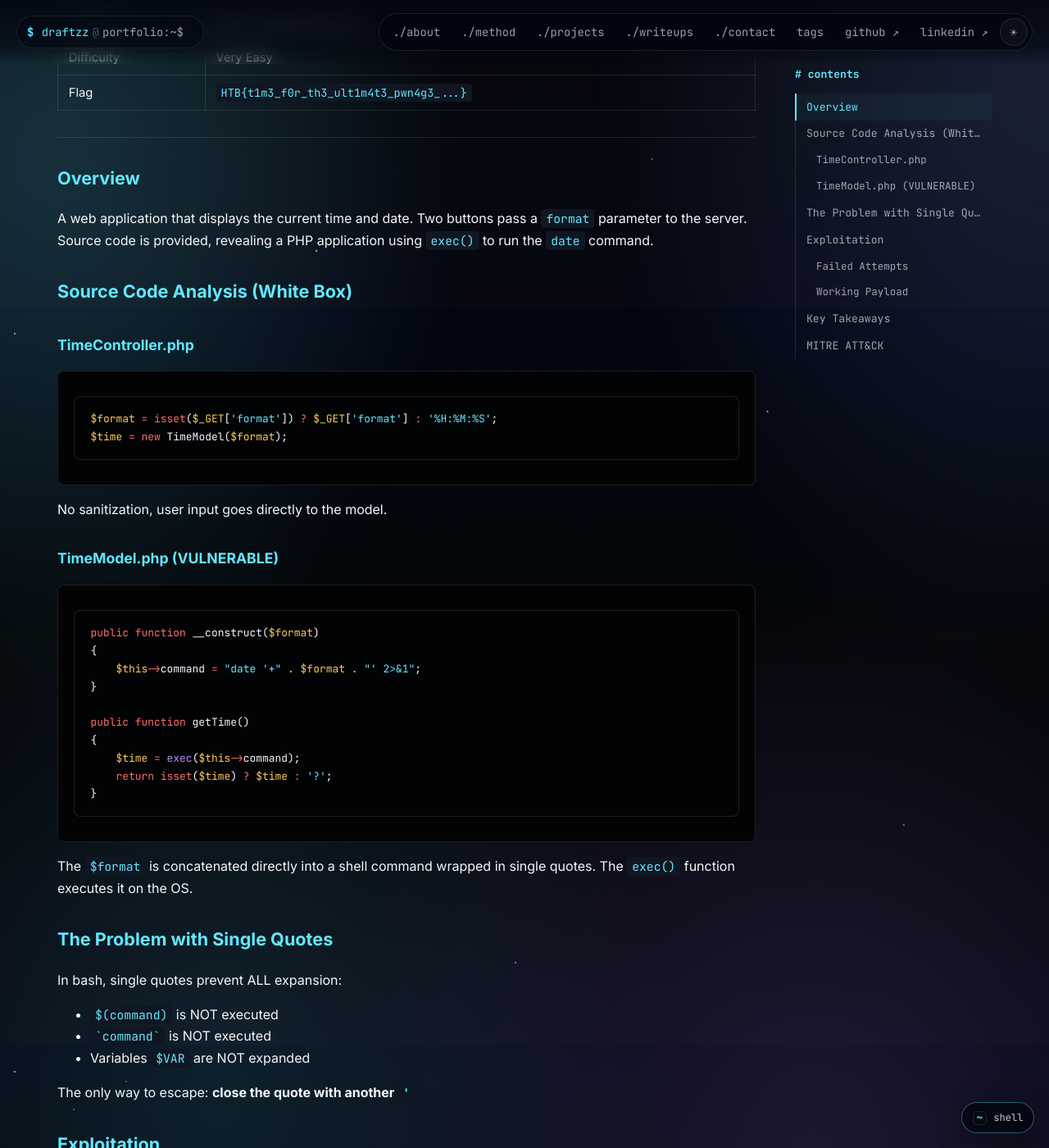
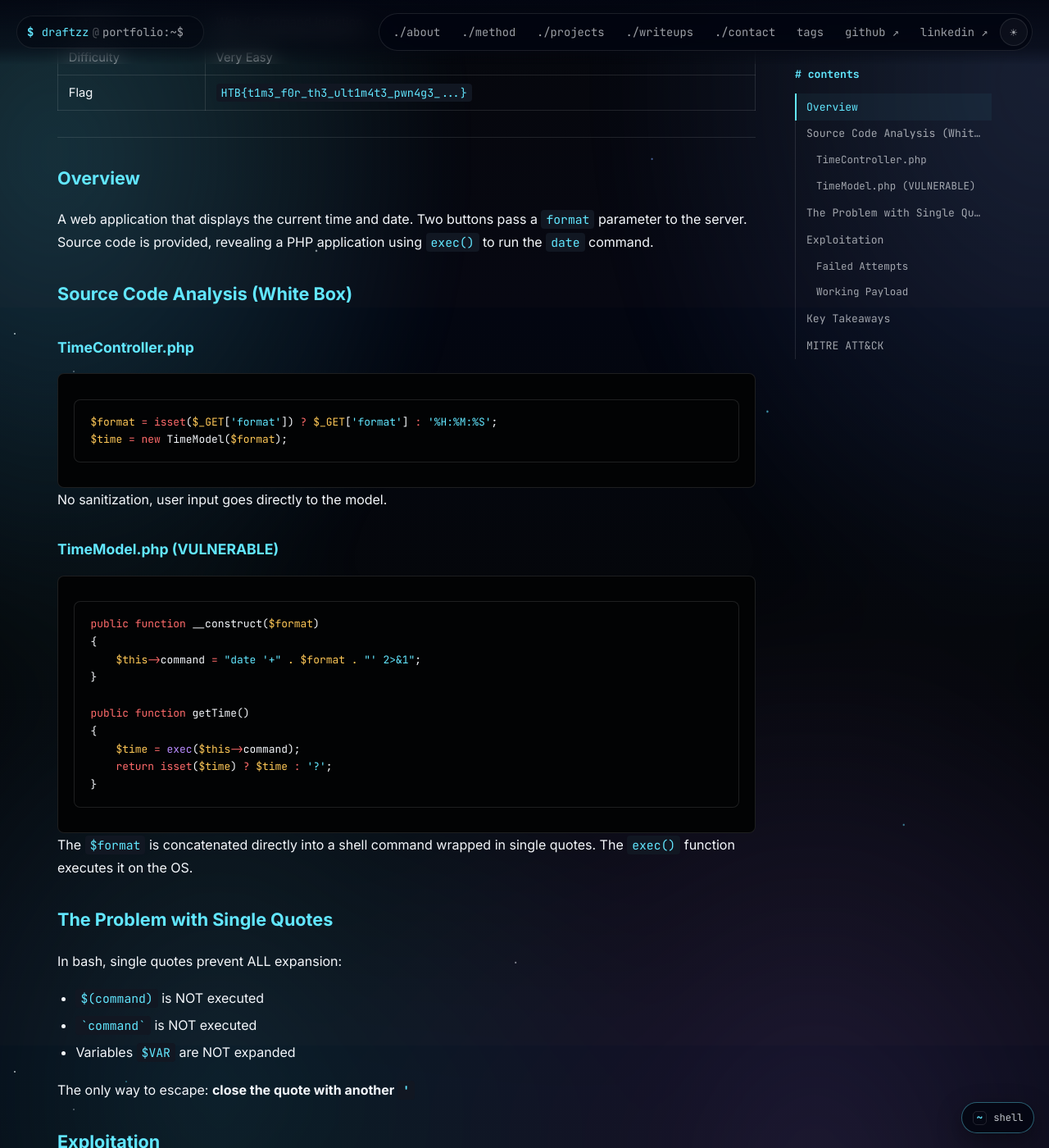
Before and after one commit to draftzz/draftzz.github.io, a Jekyll site: the page built from _writeups/web-time.md, in a window 1280 px wide and 1400 px high, scrolled down 525 px. Shown: the whole window at 82% size. Built offline with Jekyll 4.4.1, drawn with Linux system fonts in a browser that asks for light colours; some web fonts are replaced.

Commit message:
Fix cramped writeup spacing on mobile
The writeup body only set text color — no paragraph/list spacing — so it
relied on browser defaults and read cramped, especially on mobile.

- Give paragraphs and lists explicit margins, line-height, and a tighter
  list indent; space out list items; add overflow-wrap so long tokens
  don't overflow
- Mobile: smaller heading sizes and margins, tighter code-block padding,
  and make wide tables scroll horizontally instead of overflowing

Co-Authored-By: Claude Opus 4.8 (1M context) <noreply@anthropic.com>

```diff
--- a/assets/css/main.css
+++ b/assets/css/main.css
@@ -966,9 +966,13 @@ p { text-wrap: pretty; }
 .writeup__body h1 { font-size: 1.6rem; padding-bottom: .4rem; border-bottom: 1px solid var(--border); }
 .writeup__body h2 { font-size: 1.35rem; color: var(--accent); }
 .writeup__body h3 { font-size: 1.1rem; color: var(--cyan); }
-.writeup__body p,
+.writeup__body { overflow-wrap: break-word; }
+.writeup__body p { color: var(--text); margin: 0 0 1.15rem; line-height: 1.75; }
 .writeup__body ul,
-.writeup__body ol { color: var(--text); }
+.writeup__body ol { color: var(--text); margin: 0 0 1.15rem; padding-left: 1.4rem; line-height: 1.7; }
+.writeup__body li { margin: .35rem 0; }
+.writeup__body li > ul,
+.writeup__body li > ol { margin: .35rem 0 .35rem; }
 .writeup__body img { max-width: 100%; border-radius: var(--radius); border: 1px solid var(--border); }
 .writeup__body table { width: 100%; border-collapse: collapse; margin: 1rem 0; font-size: .92em; }
 .writeup__body th,
@@ -1164,6 +1168,18 @@ p { text-wrap: pretty; }
   .search { width: 100%; }
   .filters__label { display: none; }
   .writeup__title { font-size: 1.85rem; }
+  .writeup { padding: 1.25rem 0 3rem; }
+  .writeup__header { margin: 1rem 0 1.5rem; padding-bottom: 1rem; }
+  .writeup__lede { font-size: 1rem; padding-left: .7rem; }
+  .writeup__layout { gap: 1.25rem; }
+  .writeup__body h1 { font-size: 1.4rem; margin-top: 1.6rem; }
+  .writeup__body h2 { font-size: 1.22rem; margin-top: 1.6rem; }
+  .writeup__body h3 { font-size: 1.05rem; margin-top: 1.4rem; }
+  .writeup__body ul,
+  .writeup__body ol { padding-left: 1.15rem; }
+  .writeup__body pre { padding: .85rem .9rem; font-size: .8em; }
+  .writeup__body .highlight { padding: .85rem .9rem; }
+  .writeup__body table { display: block; overflow-x: auto; -webkit-overflow-scrolling: touch; font-size: .82em; }
   .toc { background: var(--bg-card); border: 1px solid var(--border); border-radius: var(--radius); padding: 1rem 1.25rem; margin-bottom: 1rem; }
   .footer__inner { flex-direction: column; }
   .footer__col--right { align-items: flex-start; text-align: left; }
```
